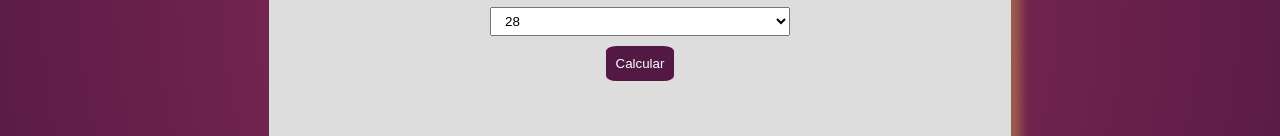
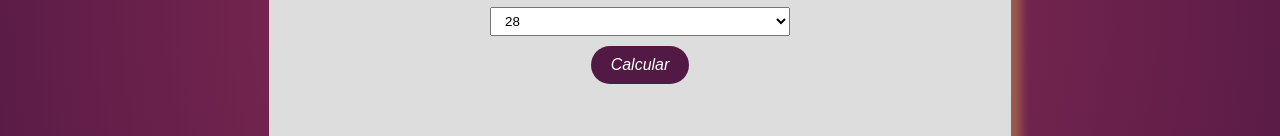
Before and after one commit to bryanboone05/calculadora-ovulacao, a plain HTML site: page index.html in a window 1280 px wide. Shown: the part 394-530 px from the top of the page. Drawn offline with Linux system fonts and the light colour scheme.

Commit message:
Botão
Personalização do botão.

```diff
--- a/style.css
+++ b/style.css
@@ -64,10 +64,12 @@ label {
 }
 
 button {
+    font-style: oblique;
+    padding: 10px 20px;
+    border-radius: 20px; /* Arredonda as bordas */
+    border: none;
+    background-color: #521945;
     color: white;
-    background-color: #521945;
+    font-size: 16px;
     cursor: pointer;
-    padding: 10px;
-    border: none;
-    border-radius: 15%;
 }
```
